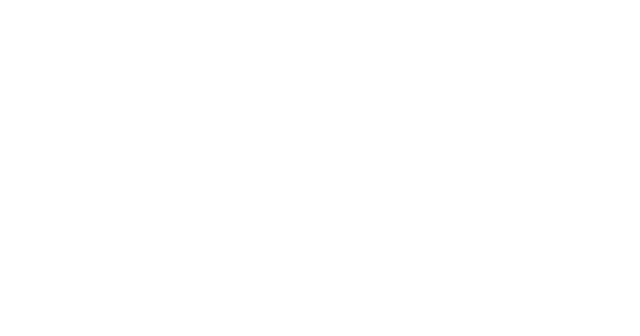
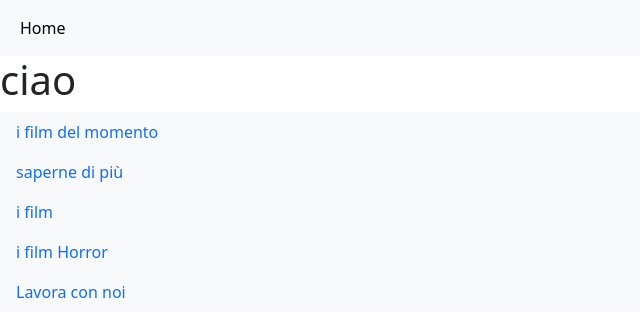
Before and after one commit to FabioMorrone/webapp-react, a React (Vite) app: page / in a window 1280 px wide. Shown: the top 336 px of the page, without its empty margins (0-640 px from the left). Built offline with nearby package versions, Linux system fonts and the light colour scheme.

Commit message:
Add routing and layout components; implement Header, Footer, Home, and SingoloFilm pages

```diff
--- a/package.json
+++ b/package.json
@@ -15,6 +15,7 @@
     "bootstrap-icons": "^1.11.3",
     "react": "^19.1.0",
     "react-dom": "^19.0.0",
+    "react-router-dom": "^7.5.0",
     "router": "^2.2.0"
   },
   "devDependencies": {
--- a/src/App.jsx
+++ b/src/App.jsx
@@ -1,3 +1,9 @@
+import { BrowserRouter, Routes, Route } from "react-router-dom"
+
+import Home from "./pages/Home"
+import SingoloFilm from "./pages/SingoloFilm"
+import DefoultLayout from "./layout/DefoultLayout"
+
 
 
 function App() {
@@ -5,7 +11,16 @@
 
   return (
     <>
+      <BrowserRouter>
+        <Routes>
+          <Route Component={DefoultLayout}>
 
+            <Route path="/" Component={Home} />
+            <Route path="/SingoloFilm/:id" Component={SingoloFilm} />
+
+          </Route>
+        </Routes>
+      </BrowserRouter>
     </>
   )
 }
--- /dev/null
+++ b/src/components/Footer.jsx
@@ -0,0 +1,27 @@
+export default function Footer() {
+
+    return (
+        <>
+            <div className="bg-light">
+
+                <ul className="nav justify-content-start flex-column ">
+                    <li className="nav-item">
+                        <a className="nav-link" href="#" aria-current="page">i film del momento</a>
+                    </li>
+                    <li className="nav-item">
+                        <a className="nav-link" href="#">saperne di più</a>
+                    </li>
+                    <li className="nav-item">
+                        <a className="nav-link" href="#">i film </a>
+                    </li>
+                    <li className="nav-item">
+                        <a className="nav-link" href="#">i film Horror </a>
+                    </li>
+                    <li className="nav-item">
+                        <a className="nav-link" href="#">Lavora con noi</a>
+                    </li>
+                </ul>
+            </div>
+        </>
+    )
+}
--- /dev/null
+++ b/src/components/Header.jsx
@@ -0,0 +1,24 @@
+import { NavLink } from "react-router-dom"
+
+
+export default function Header() {
+    return (
+
+        <>
+
+            <nav className="navbar navbar-expand-sm navbar-light bg-light">
+                <div className="container-fluid">
+                    <button className="navbar-toggler" type="button" data-toggle="collapse" data-target="#navbarID"
+                        aria-controls="navbarID" aria-expanded="false" aria-label="Toggle navigation">
+                        <span className="navbar-toggler-icon"></span>
+                    </button>
+                    <div className="collapse navbar-collapse" id="navbarID">
+                        <div className="navbar-nav">
+                            <NavLink className="nav-link active" aria-current="page" to="/">Home</NavLink>
+                        </div>
+                    </div>
+                </div>
+            </nav>
+        </>
+    )
+}
--- a/src/index.css
+++ b/src/index.css
@@ -0,0 +1,2 @@
+@import 'bootstrap';
+@import 'bootstrap-icons'
--- /dev/null
+++ b/src/layout/DefoultLayout.jsx
@@ -0,0 +1,15 @@
+import { Outlet } from "react-router-dom";
+import Header from "../components/Header";
+import Footer from "../components/Footer";
+
+
+export default function DefoultLayout() {
+    return (
+
+        <>
+            <Header />
+            <Outlet />
+            <Footer />
+        </>
+    )
+}
--- /dev/null
+++ b/src/pages/Home.jsx
@@ -0,0 +1,10 @@
+export default function Home() {
+    return (
+        <>
+            <main>
+                <h1>ciao</h1>
+
+            </main>
+        </>
+    )
+}
--- /dev/null
+++ b/src/pages/SingoloFilm.jsx
@@ -0,0 +1,9 @@
+export default function SingoloFilm() {
+    return (
+        <>
+            <div className="container">
+                <h1>Singolo Film</h1>
+            </div>
+        </>
+    )
+}
```
Also changed, not shown: 1 other file (tests, documents, lock files or other folders).
